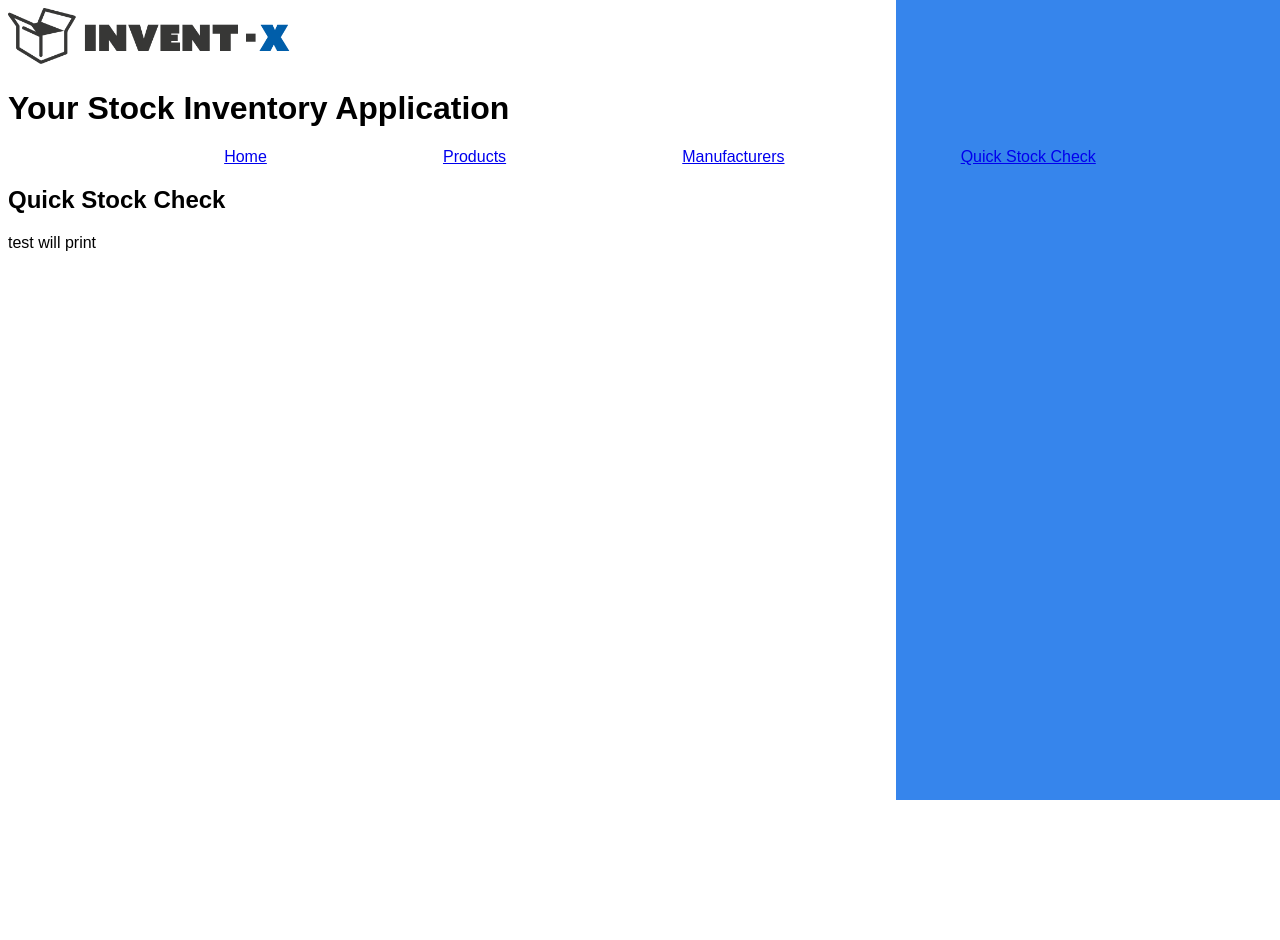
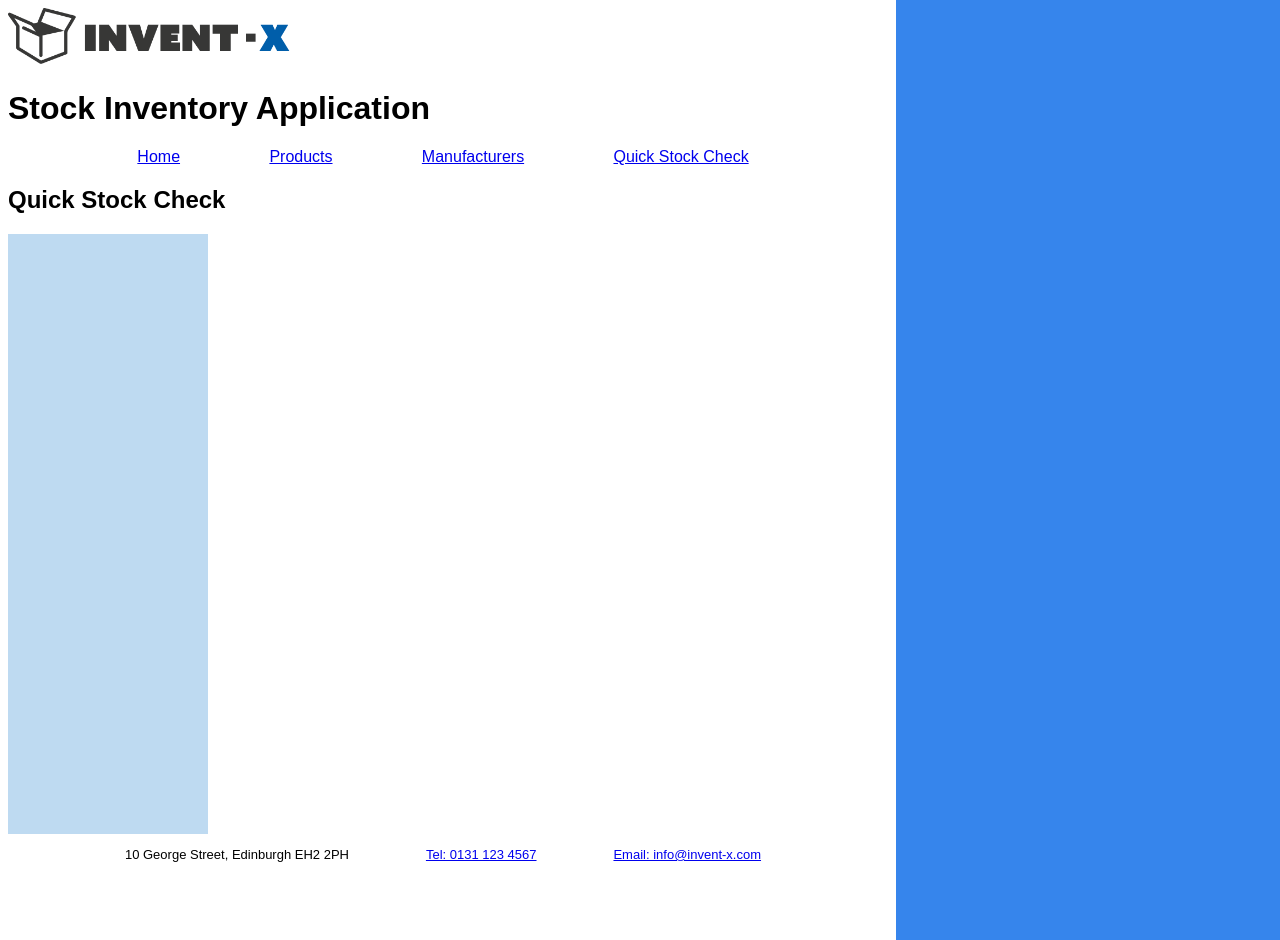
Before and after one commit to martinmac100/Python_Project_Shop_Inventory, a Flask app: page /products/quick_stock in a window 1280 px wide. Before the commit the page ends 800 px from the top, so only its background shows below. Run offline with Flask 2, Linux system fonts and the light colour scheme; data that the repository does not hold is empty; some libraries are stand-ins or nearby versions; some web fonts are replaced.

Commit message:
some CSS added

```diff
--- a/static/css/style.css
+++ b/static/css/style.css
@@ -1,31 +1,65 @@
 body {
-    height: 100%;
     background: linear-gradient(90deg, #ffffff 70%, #3685ec 30%);
+    width: 100vw;
+    max-width: 100vw;
     font-family: 'Ramabhadra', sans-serif;
 }
 
 .main_header {
-    list-style: none;
-    display: flex;
-    flex-flow: row wrap;
-    justify-content: space-evenly;
-    align-items: center;
-    align-content: space-around;
-
-}
-
-.main_footer {
-
+    margin-right: 450px;
     list-style: none;
     display: flex;
     flex-flow: row wrap;
     justify-content: space-evenly;
     align-items: center;
     align-content: space-between;
-    bottom: 0;
-    padding: 0%;
-    background-color: lightpink;
-    width: 100%;
-    height: 50px;
 
 }
+
+
+.footer {
+    margin-right: 450px;
+    list-style: none;
+    display: flex;
+    flex-flow: row wrap;
+    background-color: white;
+    height: 80px;
+    font-size: small;
+    justify-content: space-evenly;
+    align-items: center;
+    align-content: space-between;
+    position: sticky;
+
+}
+
+    .big_box{
+        width:300px;
+        height:300px;
+    }
+
+    .box{
+        flex-flow: row;
+        width:200px;
+        height:200px;
+        z-index: -1;
+    }
+
+    .light_blue{
+        background:rgb(190, 218, 241);
+    }
+    .white{
+        background:rgb(255, 255, 255);
+    }
+    .red{
+        background:#f00;
+    }
+    .green{
+        background:#0f0;
+    }
+    .blue{
+        background:#00f;
+    }
+
+    #white_colour{
+        color: white;
+    }
--- a/templates/base.html
+++ b/templates/base.html
@@ -5,6 +5,7 @@
     <meta name="viewport" content="width=device-width, initial-scale=1.0">
     <link href="https://fonts.googleapis.com/css2?family=Sanchez&display=swap" rel="stylesheet">
     <link href="https://fonts.googleapis.com/css2?family=Ramabhadra&family=Sanchez&display=swap" rel="stylesheet">
+    <link rel="stylesheet" href="https://cdnjs.cloudflare.com/ajax/libs/font-awesome/4.7.0/css/font-awesome.min.css">
     <link rel="stylesheet" href="{{ url_for('static', filename='css/style.css') }}">
     <title>INVENT-X</title>
 </head>
@@ -13,7 +14,7 @@
         <section>
             <a href="http://localhost:5000/"><img src="/static/img/invent_X_Logo.png" alt="INVENT_X Logo" width="300"></a>
         </section>
-        <h1>Your Stock Inventory Application</h1>
+        <h1>Stock Inventory Application</h1>
         <nav>
             <ul class="main_header">
                 <li>
@@ -25,7 +26,7 @@
                 <li>
                     <a href="/manufacturers">Manufacturers</a>
                 </li>
-                <li>
+                <li id="white_colour">
                     <a href="/products/quick_stock">Quick Stock Check</a>
                 </li>
             </ul>
@@ -34,15 +35,22 @@
     {% block content %}
     {% endblock %}
 
-    <!-- <footer>
-        <nav>
-            <ul class="main_footer">
-                <li>
-                    "Copyright 'Invent-X'"
-                </li>
-            </ul>
-        </nav>
-    </footer> -->
+
+    <footer>
+                <ul class="footer" >
+                    <li>
+                    10 George Street, Edinburgh EH2 2PH
+                    </li>
+                    <li>
+                        <a href="#">Tel: 0131 123 4567</a>
+                    </li>
+                    <li>
+                        <a href="#">Email: info@invent-x.com</a>
+                    </li>
+                </ul>
+            </div>
+        </div>
+    </footer>
 
 </body>
 
--- a/templates/index.html
+++ b/templates/index.html
@@ -17,6 +17,7 @@
                 </div>
             </a>
         </section>
+            <div class="big_box white"></div>
     </div>
 </main>
 <img src="" alt="">
--- a/templates/manufacturers/new.html
+++ b/templates/manufacturers/new.html
@@ -17,4 +17,6 @@
     </div>
 </form>
 
+    <div class="big_box white"></div>
+
 {% endblock %}
--- a/templates/products/quick_stock.html
+++ b/templates/products/quick_stock.html
@@ -6,16 +6,17 @@
 
  <section>
      {% for product in products  %}
-        <p>{{ product.manufacturer_id.name }}</p>
+        <p>{{ product.manufacturer_id.name }}</p>  br
         <p>{{ product.model }}</p>
         <p>{{ product.quantity }}</p>
-
 
      {% endfor %}
 
 
+         <div class="box light_blue"></div>
+         <div class="box light_blue"></div>
+         <div class="box light_blue"></div>
 
-     <p>   test will print  </p>
 
 </section>
 
```
Also changed, not shown: templates/manufacturers/index.html (+7 -1 lines).
